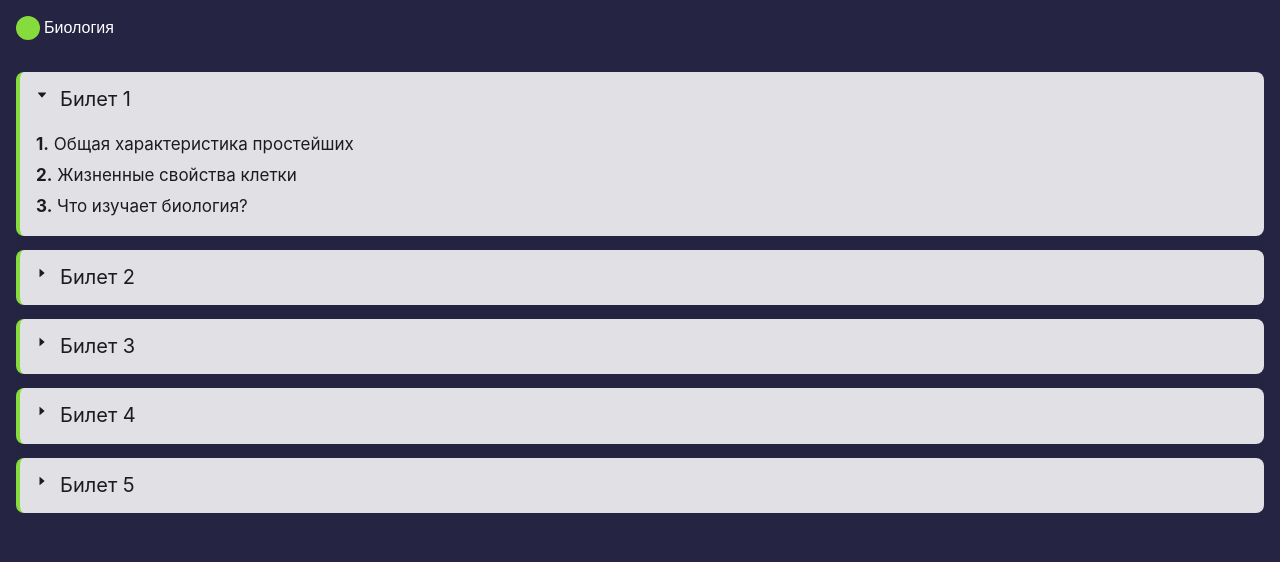
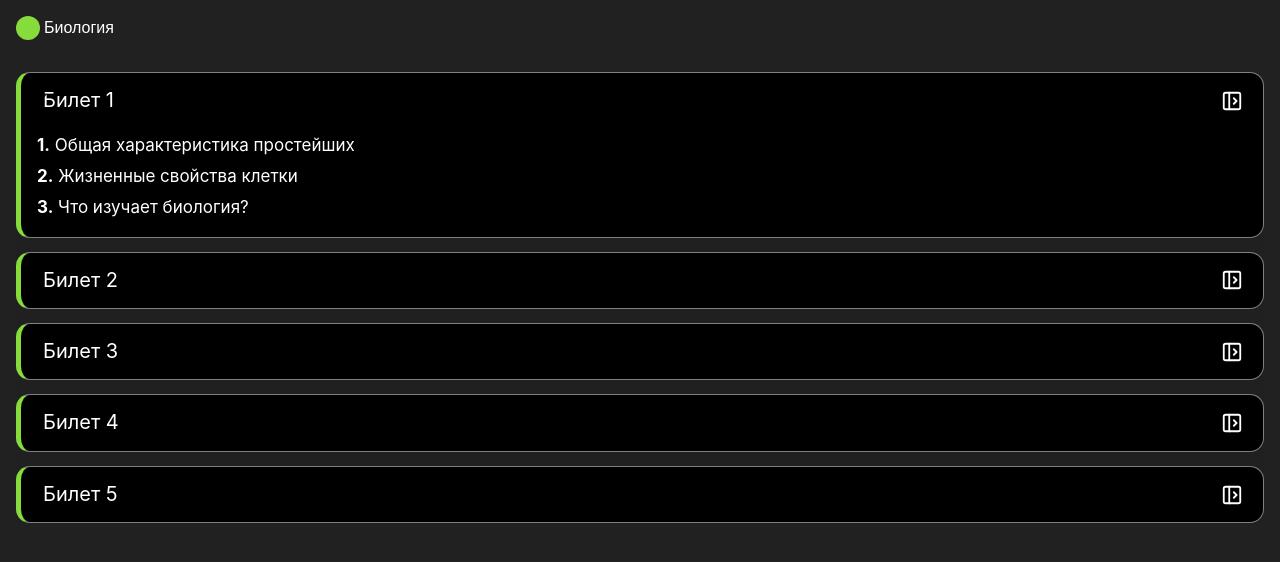
Before and after one commit to i8Rahi1m/exam-help, a Next.js app: page / in a window 1280 px wide. Shown: the top 562 px of the page. Built offline with nearby package versions, Linux system fonts and the light colour scheme.

Commit message:
style+nav

```diff
--- a/app/globals.css
+++ b/app/globals.css
@@ -1,7 +1,11 @@
 @import "tailwindcss";
 
 body {
-  background: #252442;
+  background: #212121;
   color: white;
   font-family: Arial, Helvetica, sans-serif;
 }
+
+.btndj::after{
+  background-color: #80808056;
+}
--- /dev/null
+++ b/app/tickets/[id]/page.tsx
@@ -0,0 +1,38 @@
+'use client';
+
+import { useParams } from 'next/navigation';
+import { Tickets } from '@/database/tickets'; // adjust path as needed
+import { useEffect, useState } from 'react';
+
+export default function TicketPage() {
+  const { id } = useParams();
+  const [ticket, setTicket] = useState<typeof Tickets[0] | null>(null);
+
+  useEffect(() => {
+    const found = Tickets.find((t) => t.key.toString() === id);
+    setTicket(found || null);
+  }, [id]);
+
+  if (!ticket) return <div className="p-4 text-red-500">Ticket not found.</div>;
+
+  return (
+    <div className="p-6 max-w-2xl mx-auto">
+      <h1 className="text-2xl font-bold mb-4 text-green-600">{ticket.title}</h1>
+      <div className="space-y-4">
+        {ticket.ticks.map((tick, index) => {
+          const lines = tick.ques.trim().split('\n');
+          return (
+            <div key={tick.id} className="p-4 bg-white rounded shadow dark:bg-gray-800">
+              <h2 className="font-semibold text-lg text-blue-600">Вопрос {index + 1}</h2>
+              <ul className="list-disc pl-5 mt-2 space-y-1">
+                {lines.map((line, i) => (
+                  <li key={i} className="text-gray-700 dark:text-gray-200">{line}</li>
+                ))}
+              </ul>
+            </div>
+          );
+        })}
+      </div>
+    </div>
+  );
+}
--- a/entities/collapseSection/ui.tsx
+++ b/entities/collapseSection/ui.tsx
@@ -1,30 +1,33 @@
-"use client";
+'use client';
 
 import React from 'react';
 import { CaretRightOutlined } from '@ant-design/icons';
 import { Collapse, theme } from 'antd';
 import type { CSSProperties } from 'react';
 import type { CollapseProps } from 'antd';
-import { Tickets } from '@/database/tickets'; // adjust the path as needed
+import { Tickets } from '@/database/tickets';
+import { useRouter } from 'next/navigation';
+import { LuPanelLeftOpen } from "react-icons/lu";
 
 const CollapseSection: React.FC = () => {
+  const router = useRouter();
   const { token } = theme.useToken();
 
   const panelStyle: CSSProperties = {
     marginBottom: 14,
-    fontSize: "20px",
+    fontSize: '20px',
     background: token.colorFillAlter,
-    borderRadius: token.borderRadiusLG,
-    border: 'none',
+    borderRadius: '14px',
+    border: 'none'
   };
 
   const parseQuestions = (ques: string) => {
     const parts = ques
       .split(/\n|\t/)
-      .filter((q) => q.trim() !== "");
+      .filter((q) => q.trim() !== '');
 
     return (
-      <div className="space-y-1 text-[17px]">
+      <div className="space-y-1 text-[17px] text-[white]">
         {parts.map((line, idx) => (
           <p key={idx}>
             <strong>{idx + 1}.</strong> {line.trim()}
@@ -34,11 +37,30 @@ const CollapseSection: React.FC = () => {
     );
   };
 
+  const handleNavigation = (id: number) => {
+    router.push(`/tickets/${id}`);
+  };
+
   const items: CollapseProps['items'] = Tickets[0].ticks.map((tick) => ({
     key: tick.id.toString(),
-    label: `Билет ${tick.id}`,
-    children: parseQuestions(tick.ques),
-    style: { ...panelStyle, borderLeft: `4px solid ${Tickets[0].color}`, background: '#ffffffdc' },
+    label: (
+      <div className="flex justify-between items-center text-white">
+        <span className='-ml-4.5'>Билет {tick.id}</span>
+        {/* Button for navigation */}
+        <button
+          onClick={() => handleNavigation(tick.id)}
+          className=" p-1 text-[22px] rounded-2xl hover:bg-[#80808056] cursor-pointer btndj"
+        >
+          <LuPanelLeftOpen/>
+        </button>
+      </div>
+    ),
+    children: (
+      <div>
+        {parseQuestions(tick.ques)}
+      </div>
+    ),
+    style: { ...panelStyle, border: "1px solid gray", borderLeft: `5px solid ${Tickets[0].color}`, background: 'black' },
   }));
 
   return (
@@ -49,7 +71,6 @@ const CollapseSection: React.FC = () => {
         expandIcon={({ isActive }) => (
           <CaretRightOutlined rotate={isActive ? 90 : 0} />
         )}
-        // className='bg-[#ffffffdc]'
         items={items}
       />
     </section>
--- a/package.json
+++ b/package.json
@@ -12,7 +12,8 @@
     "antd": "^5.25.1",
     "next": "15.3.2",
     "react": "^19.0.0",
-    "react-dom": "^19.0.0"
+    "react-dom": "^19.0.0",
+    "react-icons": "^5.5.0"
   },
   "devDependencies": {
     "@eslint/eslintrc": "^3",
```
Also changed, not shown: 1 other file (tests, documents, lock files or other folders).
